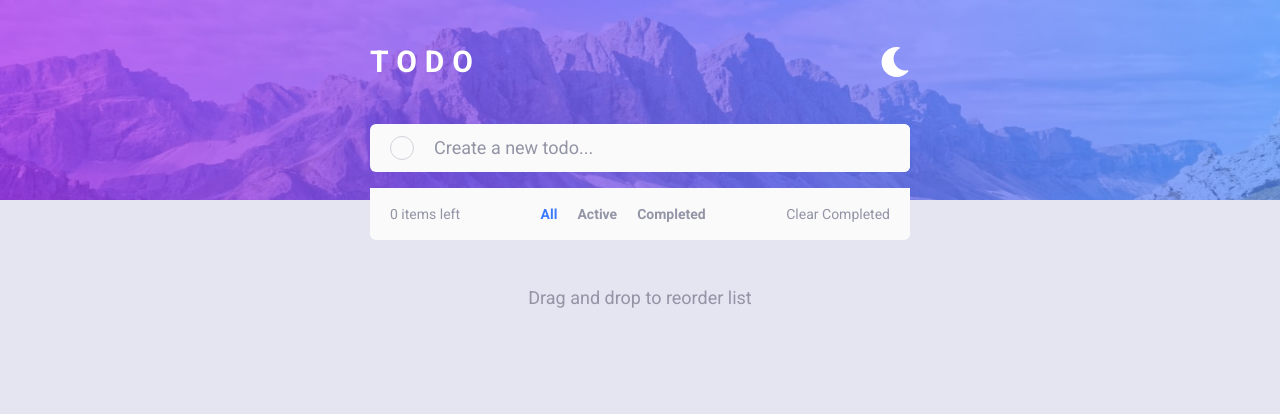
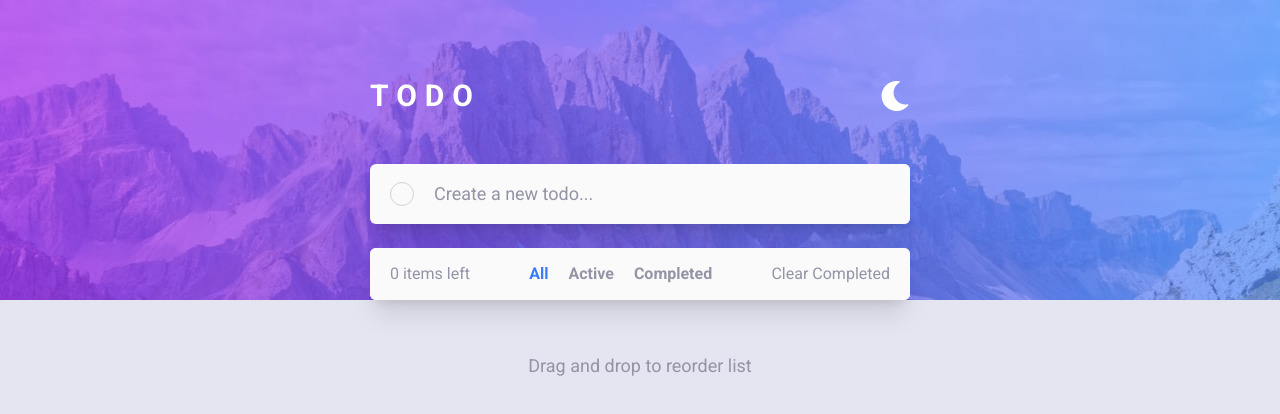
Before and after one commit to JenaCarry/todo-app, a Next.js app: page / in a window 1280 px wide. Shown: the top 414 px of the page. Built offline with nearby package versions, Linux system fonts and the light colour scheme.

Commit message:
feat: last changes

```diff
--- a/src/app/globals.css
+++ b/src/app/globals.css
@@ -4,7 +4,7 @@
 
 @layer base {
   body {
-    @apply min-h-screen max-[425px]:text-base text-lg text-text bg-body-bg max-[481px]:bg-mobile-bg bg-desktop-bg bg-no-repeat bg-top bg-[length:100%12.5rem] px-[1.625rem];
+    @apply min-h-screen max-[425px]:text-base text-lg text-text bg-body-bg max-[481px]:bg-mobile-bg bg-desktop-bg bg-no-repeat bg-top bg-[length:100%_12.5rem] sm:bg-[length:100%_18.75rem] px-[1.625rem];
   }
 
   button {
--- a/src/app/page.tsx
+++ b/src/app/page.tsx
@@ -31,7 +31,8 @@ export default function Home() {
       <Toaster />
       <Header />
 
-      <main className="w-full max-w-[540px] flex flex-col mx-auto">
+      <main className="w-full max-w-[540px] flex flex-col mx-auto gap-4 sm:gap-6">
+        <h2 className="sr-only">Todo App</h2>
         <CreateTodo setTodos={setTodos} />
         <ListTasks todos={todos} setTodosAndSave={setTodosAndSave} />
       </main>
--- a/src/components/CreateTodo.tsx
+++ b/src/components/CreateTodo.tsx
@@ -46,6 +46,8 @@ export function CreateTodo({ setTodos }: CreateTodoProps) {
   }
 
   return (
+    <section className="shadow-xl">
+      <h2 className="sr-only">Create todo</h2>
       <form
         className="w-full grid grid-cols-[4rem_1fr] bg-main-bg overflow-hidden rounded-md"
         onSubmit={handleSubmit}
@@ -59,9 +61,10 @@ export function CreateTodo({ setTodos }: CreateTodoProps) {
           id="text"
           value={todo.text}
           placeholder="Create a new todo..."
-        className="outline-none py-2.5 pr-3 bg-main-bg text-text placeholder:text-complements"
+          className="outline-none py-3 sm:py-4 pr-3 bg-main-bg text-text placeholder:text-complements"
           onChange={handleOnChange}
         />
       </form>
+    </section>
   );
 }
--- a/src/components/Footer.tsx
+++ b/src/components/Footer.tsx
@@ -1,6 +1,6 @@
 export function Footer() {
   return (
-    <footer className="w-full max-w-xl text-complements text-center pt-11 pb-[4.5rem] mx-auto">
+    <footer className="w-full max-w-xl text-complements text-center pt-11 pb-[4.5rem] sm:py-[3.25rem] mx-auto">
       <h2>Drag and drop to reorder list</h2>
     </footer>
   );
--- a/src/components/Header.tsx
+++ b/src/components/Header.tsx
@@ -22,7 +22,7 @@ export function Header() {
   }, [isLightTheme]);
 
   return (
-    <header className="w-full max-w-[540px] text-white text-2xl sm:text-3xl flex items-center justify-between py-11 mx-auto">
+    <header className="w-full max-w-[33.75rem] text-white text-2xl sm:text-3xl flex items-center justify-between py-11 sm:pb-[3.125rem] sm:pt-[4.875rem] mx-auto">
       <h1 className="font-bold uppercase tracking-[0.5rem]">Todo</h1>
       <button onClick={() => seIsLightTheme((current) => !current)}>
         {isLightTheme ? <IoSunny className="text-3xl" /> : <FaMoon />}
--- a/src/components/ListTasks.tsx
+++ b/src/components/ListTasks.tsx
@@ -57,8 +57,9 @@ export function ListTasks({ todos, setTodosAndSave }: ListTasksProps) {
   }
 
   return (
-    <div className="overflow-hidden">
-      <ul className="bg-main-bg rounded-t-md mt-4">
+    <section className="bg-main-bg rounded-md overflow-hidden shadow-xl">
+      <h2 className="sr-only">Todo list</h2>
+      <ul>
         <DndContext
           sensors={sensors}
           collisionDetection={closestCenter}
@@ -97,7 +98,7 @@ export function ListTasks({ todos, setTodosAndSave }: ListTasksProps) {
         filter={filter}
         setFilter={setFilter}
       />
-    </div>
+    </section>
   );
 }
 
@@ -144,7 +145,7 @@ export function Task({ todo, todos, setTodosAndSave }: TasksProps) {
 
   return (
     <li
-      className={`w-full h-[3.25rem] grid grid-cols-[4rem_1fr_4rem] border-b border-border-bg ${
+      className={`w-full h-[3.25rem] sm:h-[3.875rem] grid grid-cols-[4rem_1fr_4rem] border-b border-border-bg ${
         todo.isCompleted ? "line-through" : ""
       } ${isDragging ? "bg-dragging rounded-lg" : ""} ${
         isOver ? "border-none" : ""
@@ -220,7 +221,7 @@ export function ClearTasks({
   };
 
   return (
-    <div className="w-full h-[3.25rem] flex items-center justify-between text-complements rounded-b-md bg-main-bg text-sm">
+    <div className="w-full h-[3.25rem] flex items-center justify-between text-complements bg-main-bg text-base">
       <h2 className="pl-5">{completedTodosLength} items left</h2>
       <OrderList
         className="flex gap-5 justify-center text-complements font-bold py-3 rounded-md max-sm:hidden"
@@ -275,6 +276,3 @@ export function OrderList({ filter, setFilter, className }: OrderListProps) {
     </div>
   );
 }
-{
-  /* <OrderList filter={filter} setFilter={setFilter} /> */
-}
```
Lines whose indentation alone changed are shown as unchanged.
